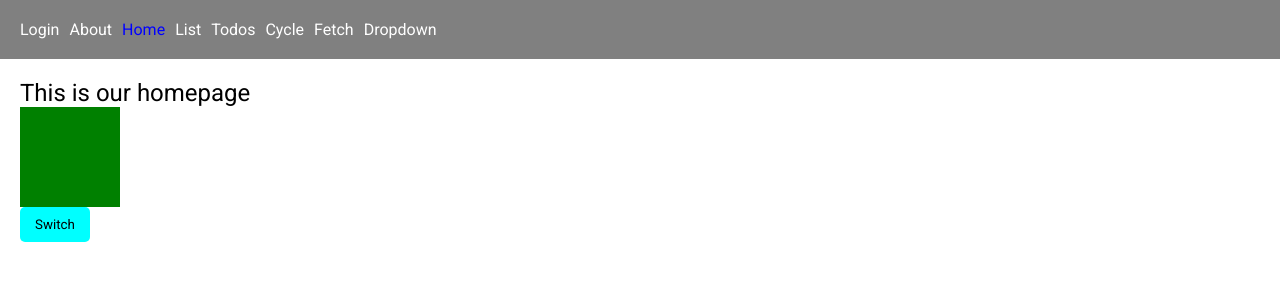
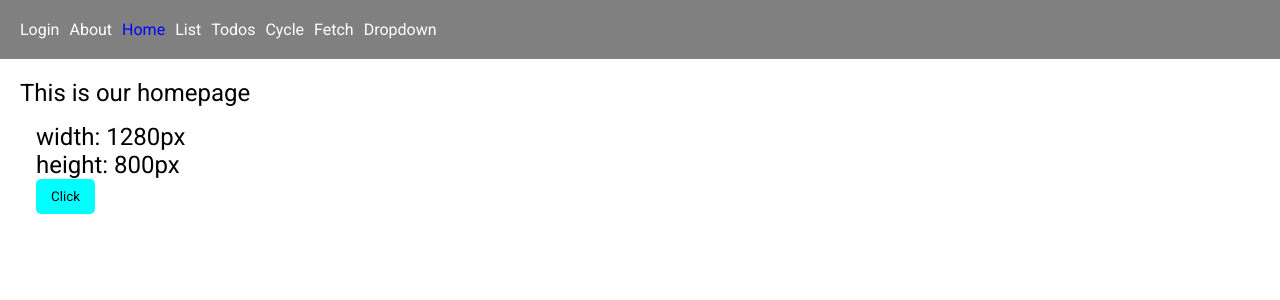
Before and after one commit to zadahead/IAI-React-6-2025, a React (Vite) app: page / in a window 1280 px wide. Shown: the top 300 px of the page. Built offline with nearby package versions, Linux system fonts and the light colour scheme.

Commit message:
window dimensions

```diff
--- /dev/null
+++ b/src/components/windowSize/WindowSize.jsx
@@ -0,0 +1,17 @@
+import { useWindowDimensions } from "../../hooks/windowDimensions/useWindowDimension";
+import { Btn } from "../../UIKit/Elements/btn/Btn";
+
+
+export const WindowSize = () => {
+    //logic
+    const dimensions = useWindowDimensions();
+
+    //render
+    return (
+        <div>
+            <h2>width: {dimensions.innerWidth}px</h2>
+            <h2>height: {dimensions.innerHeight}px</h2>
+            {dimensions.innerWidth > 600 && <Btn>Click</Btn>}
+        </div>
+    )
+}
--- /dev/null
+++ b/src/hooks/windowDimensions/useWindowDimension.js
@@ -0,0 +1,18 @@
+import { useEffect, useState } from "react";
+import { getWindowDimensions } from "./utils/dimensions";
+
+export const useWindowDimensions = () => {
+    const [dimensions, setDimensions] = useState(getWindowDimensions())
+
+    useEffect(() => {
+        window.addEventListener("resize", handleResize);
+
+        return () => window.removeEventListener("resize", handleResize)
+    }, [])
+
+    const handleResize = () => {
+        setDimensions(getWindowDimensions())
+    }
+
+    return dimensions;
+}
--- /dev/null
+++ b/src/hooks/windowDimensions/utils/dimensions.js
@@ -0,0 +1,4 @@
+export const getWindowDimensions = () => ({
+    innerWidth: window.innerWidth,
+    innerHeight: window.innerHeight
+})
--- a/src/pages/home/Home.jsx
+++ b/src/pages/home/Home.jsx
@@ -3,6 +3,7 @@ import { ColorSwitcherHook } from "../../components/colorSwitcherHook.jsx/ColorS
 import { Counter } from "../../components/counter/Counter";
 import { CounterHook } from "../../components/counterHook/CounterHook";
 import { LanguagePicker } from "../../components/languagePicker/LanguagePicker";
+import { WindowSize } from "../../components/windowSize/WindowSize";
 
 
 export const Home = () => {
@@ -10,7 +11,9 @@ export const Home = () => {
     return (
         <div>
             <h2>This is our homepage</h2>
-            <ColorSwitcherHook />
+            <div className="p-4">
+                <WindowSize />
+            </div>
         </div>
     )
 }
```
